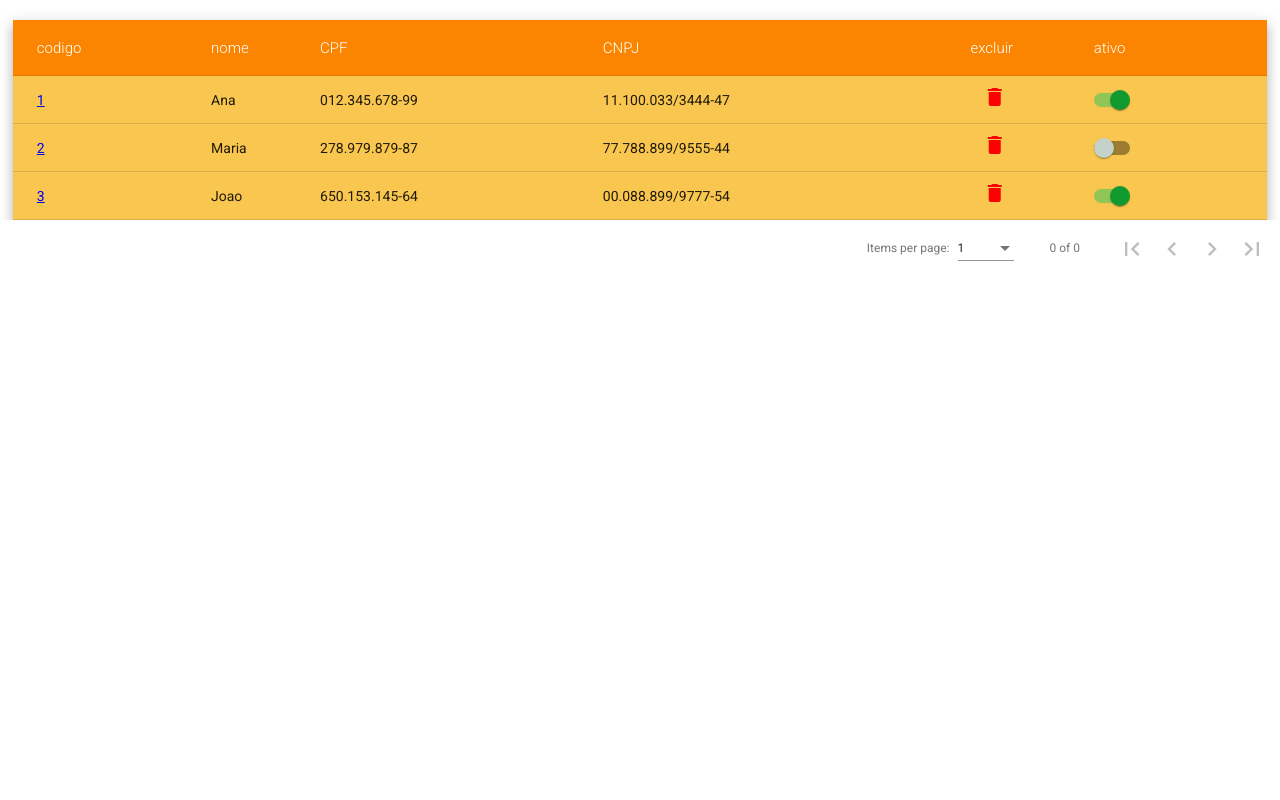
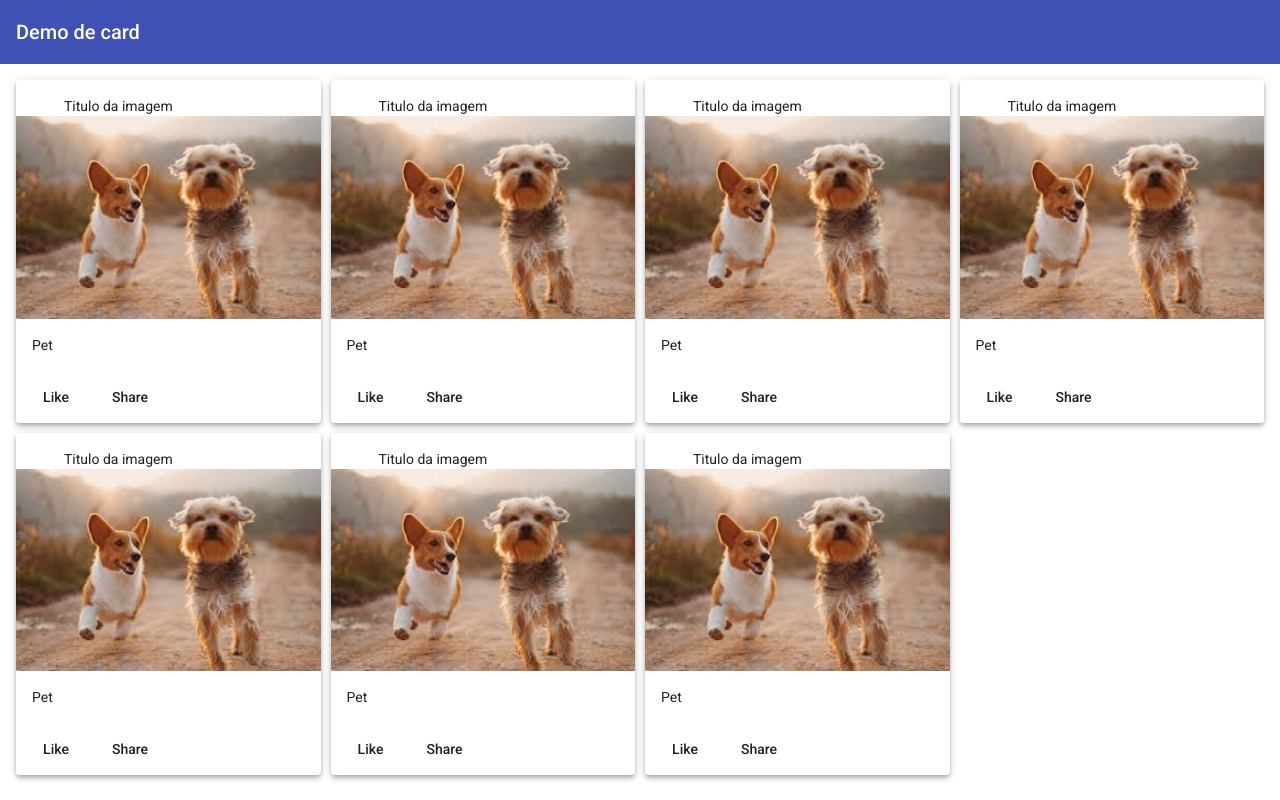
Before and after one commit to wellandrade/CommonComponents, an Angular app: page / in a window 1280 px wide. Built offline with nearby package versions, Linux system fonts and the light colour scheme.

Commit message:
Adicionar componente de card e usando flexLayout

```diff
--- a/package.json
+++ b/package.json
@@ -16,6 +16,7 @@
     "@angular/common": "~11.2.4",
     "@angular/compiler": "~11.2.4",
     "@angular/core": "~11.2.4",
+    "@angular/flex-layout": "^12.0.0-beta.34",
     "@angular/forms": "~11.2.4",
     "@angular/material": "^11.2.9",
     "@angular/platform-browser": "~11.2.4",
--- a/src/app/app.component.html
+++ b/src/app/app.component.html
@@ -1 +1 @@
-<app-principal-table></app-principal-table>
+<app-card-view></app-card-view>
--- /dev/null
+++ b/src/app/card/card-view/card-view.component.css
@@ -0,0 +1,10 @@
+.content {
+  padding: 16px;
+}
+
+.content > mat-card {
+    max-width: 220px;
+}
+
+.img {
+}
--- /dev/null
+++ b/src/app/card/card-view/card-view.component.html
@@ -0,0 +1,22 @@
+<mat-toolbar color="primary">
+    Demo de card
+</mat-toolbar>
+<div class="content">
+    <div fxLayout="row wrap" fxLayoutGap="10px grid">
+        <div fxFlex="25%" fxFlex.xs="100%" fxFlex.sm="33%" *ngFor="let num of [1, 2, 3, 4, 5, 6, 7]">
+            <mat-card class="mat-elevation-z4">
+                <mat-card-header>
+                    Titulo da imagem
+                </mat-card-header>
+                <img mat-card-image src="../../../assets/img/pet.jpg" class="img">
+                <mat-card-content>
+                    <p>Pet</p>
+                </mat-card-content>
+                <mat-card-actions>
+                    <button mat-button>Like</button>
+                    <button mat-button>Share</button>
+                </mat-card-actions>
+            </mat-card>
+        </div>
+    </div>
+</div>
--- /dev/null
+++ b/src/app/card/card-view/card-view.component.ts
@@ -0,0 +1,15 @@
+import { Component, OnInit } from '@angular/core';
+
+@Component({
+  selector: 'app-card-view',
+  templateUrl: './card-view.component.html',
+  styleUrls: ['./card-view.component.css']
+})
+export class CardViewComponent implements OnInit {
+
+  constructor() { }
+
+  ngOnInit(): void {
+  }
+
+}
--- a/src/styles.css
+++ b/src/styles.css
@@ -21,3 +21,6 @@ body {
 .mat-slide-toggle-thumb {
   background-color: #C5D2C9;
 }
+
+html, body { height: 100%; }
+body { margin: 0; font-family: Roboto, "Helvetica Neue", sans-serif; }
```
Also changed, not shown: src/app/app.module.ts (+11 -2 lines), src/assets/img/pet.jpg (added), 1 other file (tests, documents, lock files or other folders).
